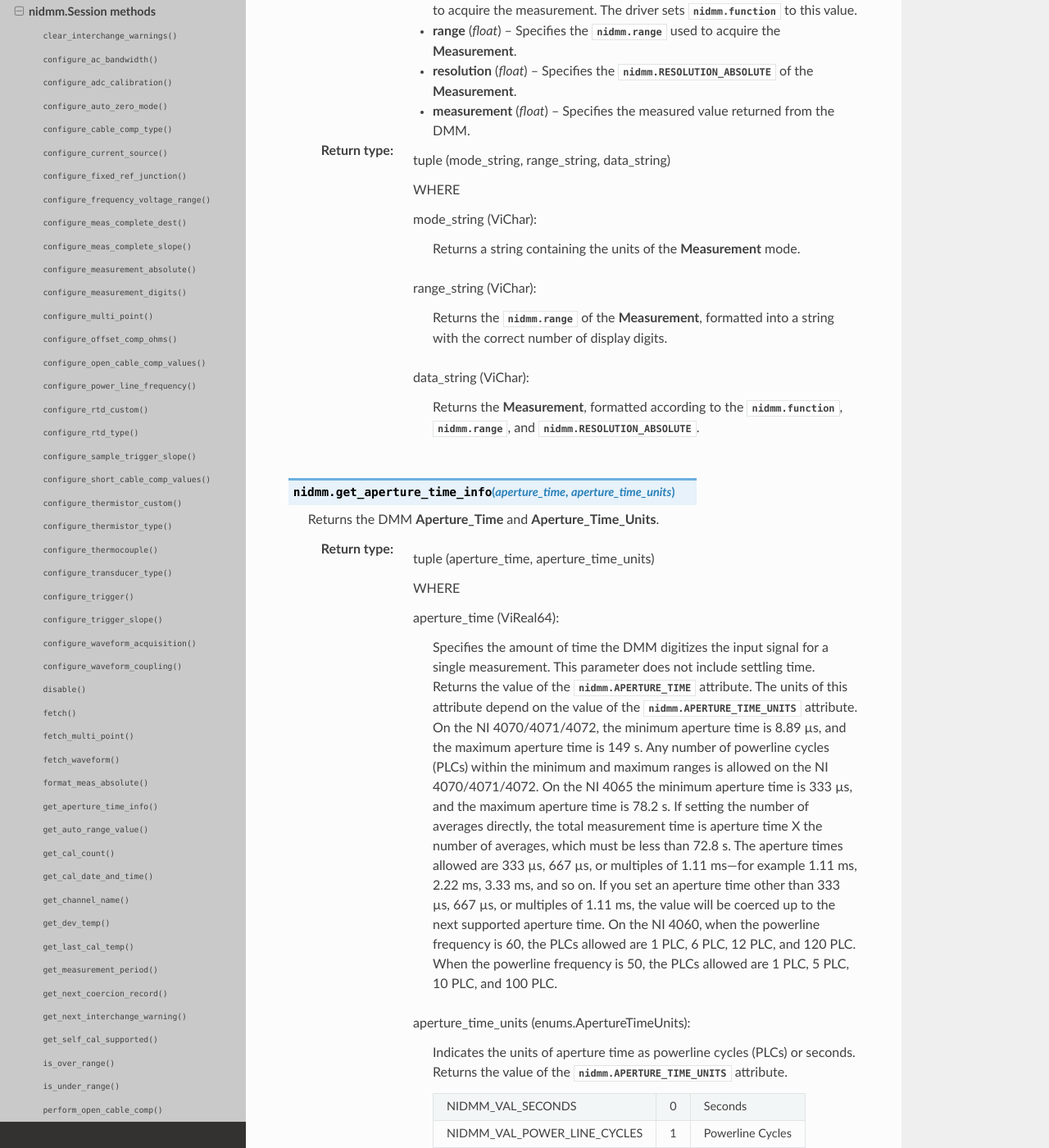
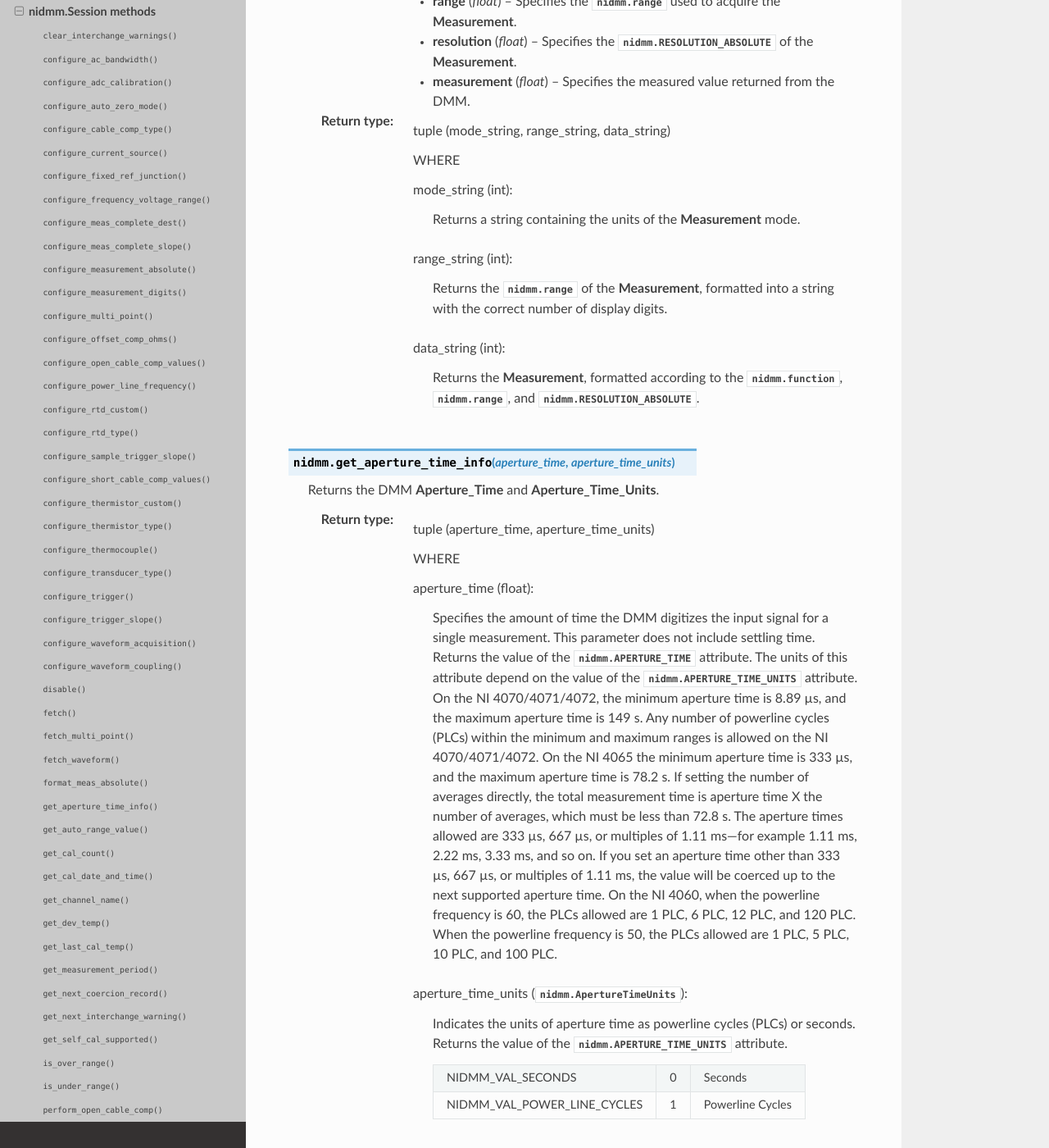
Before and after one commit to ni/nimi-python, a Sphinx documentation site: the page built from docs/nidmm/functions.rst, in a window 1280 px wide and 1400 px high, scrolled down 17223 px. Shown: the whole window at 82% size. Built offline with Sphinx 7.4.7 and the Read the Docs theme 2.0.0, drawn with Linux system fonts in a browser that asks for light colours; some of the changed text lies outside the part shown.

Commit message:
Update generated files

```diff
--- a/docs/nidmm/functions.rst
+++ b/docs/nidmm/functions.rst
@@ -1045,7 +1045,8 @@ nidmm.Session methods
 
     :type maximum_time: int
 
-    :rtype: ViReal64
+    :rtype: float
+    :return:
 
 
             The measured value returned from the DMM.
@@ -1100,7 +1101,7 @@ nidmm.Session methods
 
         WHERE
 
-        reading_array (ViReal64):
+        reading_array (float):
 
 
             An array of measurement values.
@@ -1110,7 +1111,7 @@ nidmm.Session methods
             .. note:: The size of the **Reading\_Array** must be at least the size that you
                 specify for the **Array\_Size** parameter.
 
-        actual_number_of_points (ViInt32):
+        actual_number_of_points (int):
 
 
             Indicates the number of measured values actually retrieved from the DMM.
@@ -1160,7 +1161,7 @@ nidmm.Session methods
 
         WHERE
 
-        waveform_array (ViReal64):
+        waveform_array (float):
 
 
             **Waveform Array** is an array of measurement values stored in waveform
@@ -1168,7 +1169,7 @@ nidmm.Session methods
 
 
 
-        actual_number_of_points (ViInt32):
+        actual_number_of_points (int):
 
 
             Indicates the number of measured values actually retrieved from the DMM.
@@ -1223,14 +1224,14 @@ nidmm.Session methods
 
         WHERE
 
-        mode_string (ViChar):
+        mode_string (int):
 
 
             Returns a string containing the units of the **Measurement** mode.
 
 
 
-        range_string (ViChar):
+        range_string (int):
 
 
             Returns the :py:data:`nidmm.range` of the **Measurement**, formatted into a
@@ -1238,7 +1239,7 @@ nidmm.Session methods
 
 
 
-        data_string (ViChar):
+        data_string (int):
 
 
             Returns the **Measurement**, formatted according to the
@@ -1259,7 +1260,7 @@ nidmm.Session methods
 
         WHERE
 
-        aperture_time (ViReal64):
+        aperture_time (float):
 
 
             Specifies the amount of time the DMM digitizes the input signal for a
@@ -1285,7 +1286,7 @@ nidmm.Session methods
 
 
 
-        aperture_time_units (enums.ApertureTimeUnits):
+        aperture_time_units (:py:data:`nidmm.ApertureTimeUnits`):
 
 
             Indicates the units of aperture time as powerline cycles (PLCs) or
@@ -1307,7 +1308,8 @@ nidmm.Session methods
 
 
 
-    :rtype: ViReal64
+    :rtype: float
+    :return:
 
 
             Indicates the **actual\_range** the DMM is using. Returns the value of
@@ -1342,7 +1344,8 @@ nidmm.Session methods
 
     :type cal_type: int
 
-    :rtype: ViInt32
+    :rtype: int
+    :return:
 
 
             The number of times calibration has been performed.
@@ -1379,35 +1382,35 @@ nidmm.Session methods
 
         WHERE
 
-        month (ViInt32):
+        month (int):
 
 
             Indicates the **month** of the last calibration.
 
 
 
-        day (ViInt32):
+        day (int):
 
 
             Indicates the **day** of the last calibration.
 
 
 
-        year (ViInt32):
+        year (int):
 
 
             Indicates the **year** of the last calibration.
 
 
 
-        hour (ViInt32):
+        hour (int):
 
 
             Indicates the **hour** of the last calibration.
 
 
 
-        minute (ViInt32):
+        minute (int):
 
 
             Indicates the **minute** of the last calibration.
@@ -1454,7 +1457,8 @@ nidmm.Session methods
 
     :type buffer_size: int
 
-    :rtype: ViChar
+    :rtype: int
+    :return:
 
 
             Returns the **channel\_string** that is in the channel table at the
@@ -1482,7 +1486,8 @@ nidmm.Session methods
 
     :type options: str
 
-    :rtype: ViReal64
+    :rtype: float
+    :return:
 
 
             Returns the current **temperature** of the device.
@@ -1515,7 +1520,8 @@ nidmm.Session methods
 
     :type cal_type: int
 
-    :rtype: ViReal64
+    :rtype: float
+    :return:
 
 
             Returns the **temperature** during the last calibration.
@@ -1534,7 +1540,8 @@ nidmm.Session methods
 
 
 
-    :rtype: ViReal64
+    :rtype: float
+    :return:
 
 
             Returns the number of seconds it takes to make one measurement.
@@ -1587,7 +1594,8 @@ nidmm.Session methods
 
     :type buffer_size: int
 
-    :rtype: ViChar
+    :rtype: int
+    :return:
 
 
             Returns the next **coercion\_record** for the IVI session.
@@ -1746,7 +1757,7 @@ nidmm.Session methods
 
         WHERE
 
-        conductance (ViReal64):
+        conductance (float):
 
 
             **conductance** is the measured value of open cable compensation
@@ -1754,7 +1765,7 @@ nidmm.Session methods
 
 
 
-        susceptance (ViReal64):
+        susceptance (float):
 
 
             **susceptance** is the measured value of open cable compensation
@@ -1781,7 +1792,7 @@ nidmm.Session methods
 
         WHERE
 
-        resistance (ViReal64):
+        resistance (float):
 
 
             **resistance** is the measured value of short cable compensation
@@ -1789,7 +1800,7 @@ nidmm.Session methods
 
 
 
-        reactance (ViReal64):
+        reactance (float):
 
 
             **reactance** is the measured value of short cable compensation
@@ -1823,7 +1834,8 @@ nidmm.Session methods
 
     :type maximum_time: int
 
-    :rtype: ViReal64
+    :rtype: float
+    :return:
 
 
             The measured value returned from the DMM.
@@ -1877,7 +1889,7 @@ nidmm.Session methods
 
         WHERE
 
-        reading_array (ViReal64):
+        reading_array (float):
 
 
             An array of measurement values.
@@ -1887,7 +1899,7 @@ nidmm.Session methods
             .. note:: The size of the **Reading\_Array** must be at least the size that you
                 specify for the **Array\_Size** parameter.
 
-        actual_number_of_points (ViInt32):
+        actual_number_of_points (int):
 
 
             Indicates the number of measured values actually retrieved from the DMM.
@@ -1910,7 +1922,7 @@ nidmm.Session methods
 
         WHERE
 
-        acquisition_backlog (ViInt32):
+        acquisition_backlog (int):
 
 
             The number of measurements available to be read. If the backlog
@@ -1925,7 +1937,7 @@ nidmm.Session methods
                 AUTO RANGE ONCE (-3). These behaviors are due to the autorange model of
                 the devices.
 
-        acquisition_status (enums.AcquisitionStatus):
+        acquisition_status (:py:data:`nidmm.AcquisitionStatus`):
 
 
             Indicates status of the acquisition. The following table shows the
@@ -1988,7 +2000,7 @@ nidmm.Session methods
 
         WHERE
 
-        waveform_array (ViReal64):
+        waveform_array (float):
 
 
             An array of measurement values.
@@ -1998,7 +2010,7 @@ nidmm.Session methods
             .. note:: The size of the **Waveform\_Array** must be at least the size that you
                 specify for the **Array\_Size** parameter.
 
-        actual_number_of_points (ViInt32):
+        actual_number_of_points (int):
 
 
             Indicates the number of measured values actually retrieved from the DMM.
@@ -2092,7 +2104,8 @@ nidmm.Session methods
 
     :type error_code: int
 
-    :rtype: ViChar
+    :rtype: int
+    :return:
 
 
             The error information formatted into a string.
@@ -2114,7 +2127,7 @@ nidmm.Session methods
 
         WHERE
 
-        error_code (ViStatus):
+        error_code (int):
 
 
             The **error\_code** returned from the instrument.
@@ -2123,7 +2136,7 @@ nidmm.Session methods
 
 
 
-        error_message (ViChar):
+        error_message (int):
 
 
             Formats the **Error\_Code** into a user-readable message string.
@@ -2154,7 +2167,7 @@ nidmm.Session methods
 
         WHERE
 
-        instrument_driver_revision (ViChar):
+        instrument_driver_revision (int):
 
 
             Returns a string containing the instrument driver software revision
@@ -2164,7 +2177,7 @@ nidmm.Session methods
 
             .. note:: The array must contain at least 256 elements ViChar[256].
 
-        firmware_revision (ViChar):
+        firmware_revision (int):
 
 
             Returns a string containing the instrument **firmware\_revision**
@@ -2191,7 +2204,7 @@ nidmm.Session methods
 
         WHERE
 
-        self_test_result (ViInt16):
+        self_test_result (int):
 
 
             Contains the value returned from the instrument self-test. Zero
@@ -2206,7 +2219,7 @@ nidmm.Session methods
                 NI 4081. Hence, even if the fuse is blown on the device, self-test does
                 not return error code 1013.
 
-        self_test_message (ViChar):
+        self_test_message (int):
 
 
             This parameter contains the string returned from the instrument
```
Also changed, not shown: other parts of docs/nidmm/functions.rst (+6 -3 lines), docs/nifake/functions.rst (+18 -12 lines), docs/niswitch/functions.rst (+20 -13 lines).
